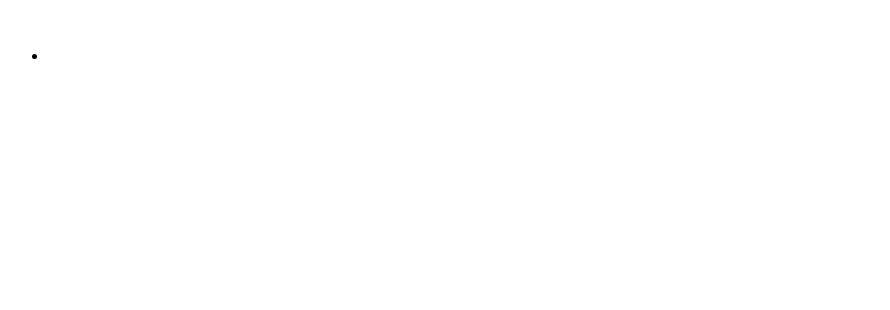
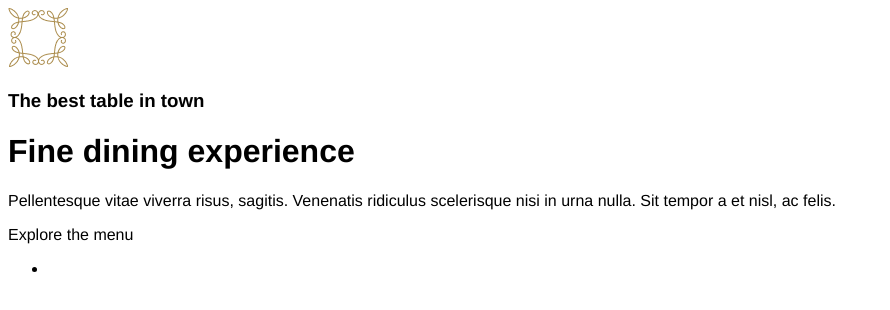
Before and after one commit to petrescuandreea/proj-html-vuejs, a Vue app: page / in a window 1280 px wide. Shown: the top 310 px of the page, without its empty margins (0-890 px from the left). Built offline with nearby package versions, Linux system fonts and the light colour scheme.

Commit message:
Add content

```diff
--- a/src/components/AppHeader.vue
+++ b/src/components/AppHeader.vue
@@ -3,26 +3,26 @@
         <!-- text column  -->
         <div class="text-col">
             <!-- logo -->
-            <img src="" alt="">
+            <img src="../assets/img/logo-restaurant.png" alt=" Avada restaurant logo">
 
             <!-- content  -->
             <div class="content">
                 <div class="content-top">
                     <!-- line  -->
-                    <div></div>
+                    <div class="line"></div>
 
-                    <h3></h3>
+                    <h3>The best table in town</h3>
                 </div>
 
                 <div class="content-bottom">
                     <!-- title  -->
-                    <h1></h1>
+                    <h1>Fine dining experience</h1>
 
                     <!-- text  -->
-                    <p></p>
+                    <p>Pellentesque vitae viverra risus, sagitis. Venenatis ridiculus scelerisque nisi in urna nulla. Sit tempor a et nisl, ac felis.</p>
 
                     <!-- button  -->
-                    <div></div>
+                    <div class="btn">Explore the menu</div>
 
                 </div>
             </div>
```
